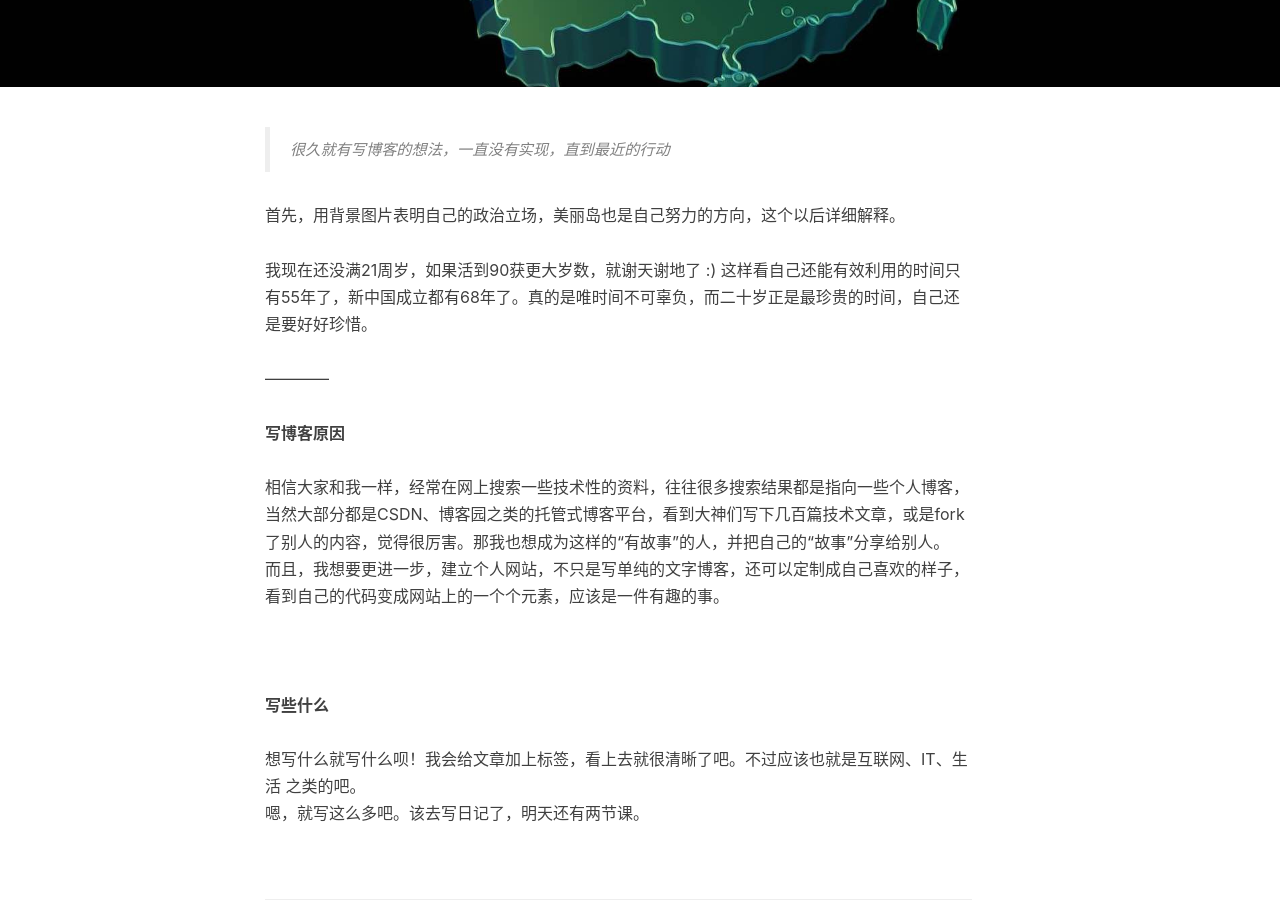
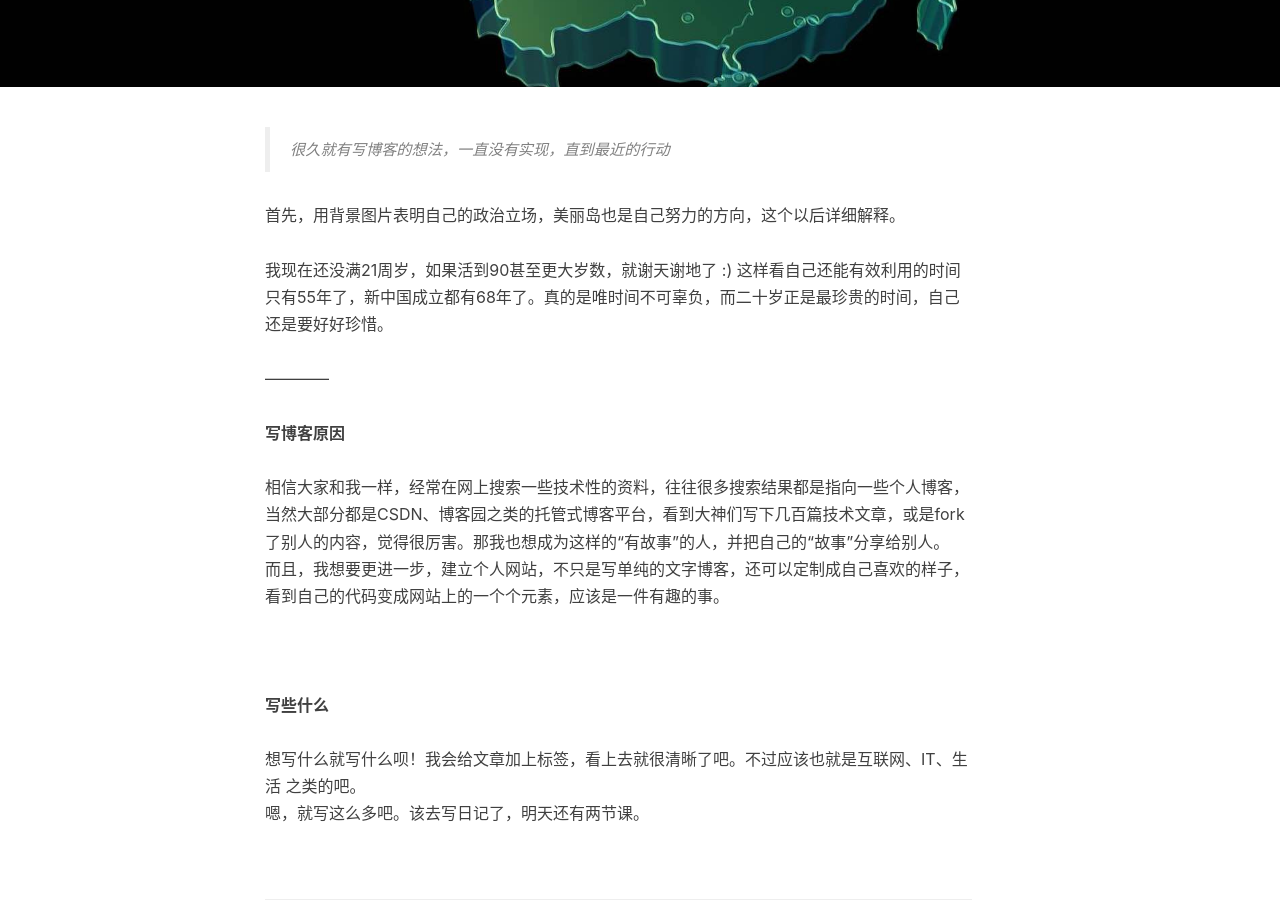
Before and after one commit to OnlyThen/onlythen.github.io, a Jekyll site: the page built from _posts/2017-05-22-first-blog.markdown, in a window 1280 px wide and 900 px high, scrolled down 436 px. Built offline with Jekyll 4.4.1, drawn with Linux system fonts in a browser that asks for light colours; nearby versions of some CDN libraries; comment, search, counter and statistics services are not loaded.

Commit message:
Update 2017-05-22-first-blog.markdown

```diff
--- a/_posts/2017-05-22-first-blog.markdown
+++ b/_posts/2017-05-22-first-blog.markdown
@@ -15,7 +15,7 @@ tags:
 
 首先，用背景图片表明自己的政治立场，美丽岛也是自己努力的方向，这个以后详细解释。
 <br>
-<br>我现在还没满21周岁，如果活到90获更大岁数，就谢天谢地了 :) 这样看自己还能有效利用的时间只有55年了，新中国成立都有68年了。真的是唯时间不可辜负，而二十岁正是最珍贵的时间，自己还是要好好珍惜。
+<br>我现在还没满21周岁，如果活到90甚至更大岁数，就谢天谢地了 :) 这样看自己还能有效利用的时间只有55年了，新中国成立都有68年了。真的是唯时间不可辜负，而二十岁正是最珍贵的时间，自己还是要好好珍惜。
 <br>
 <br>------------
 <br>
```
